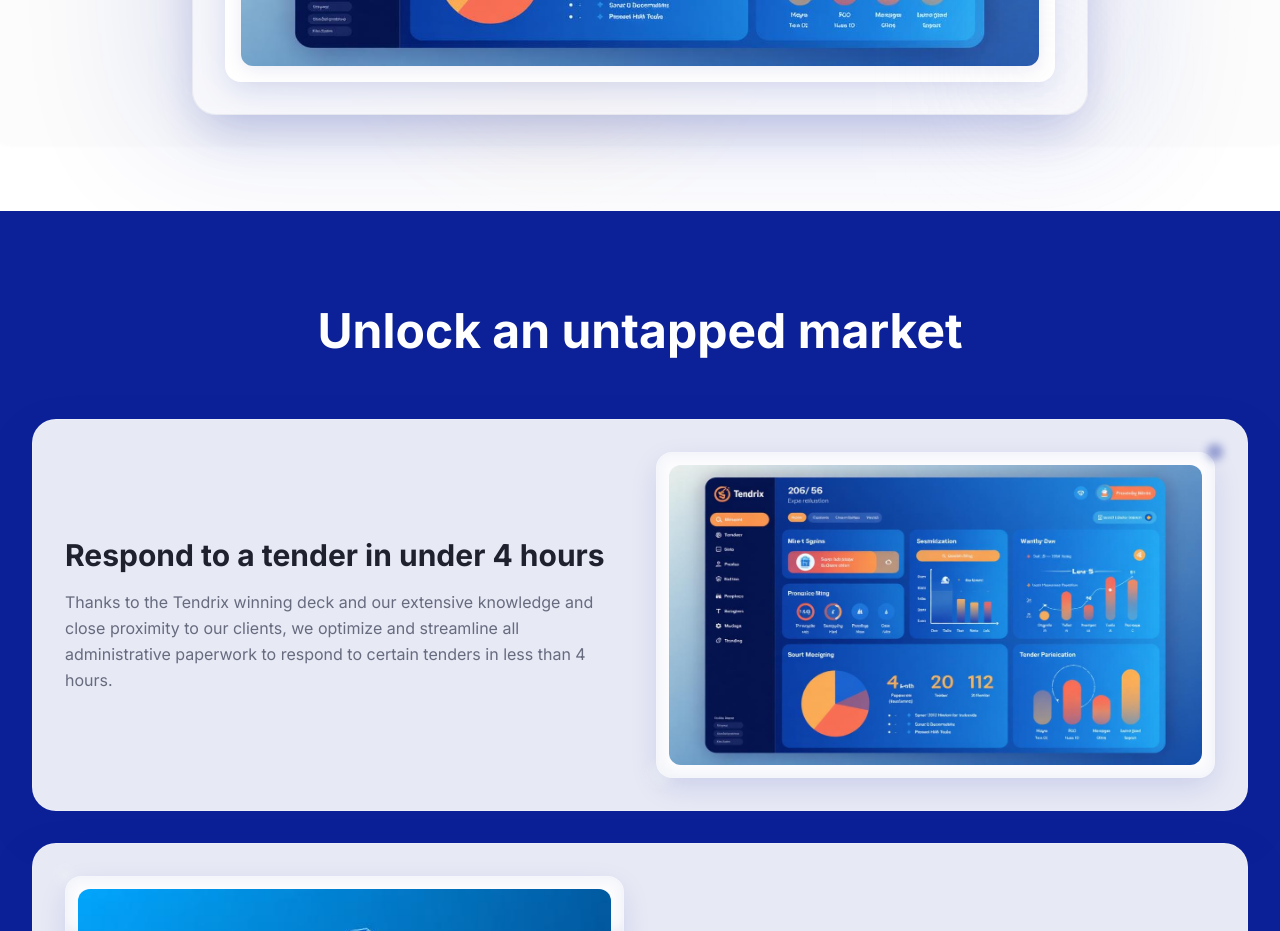
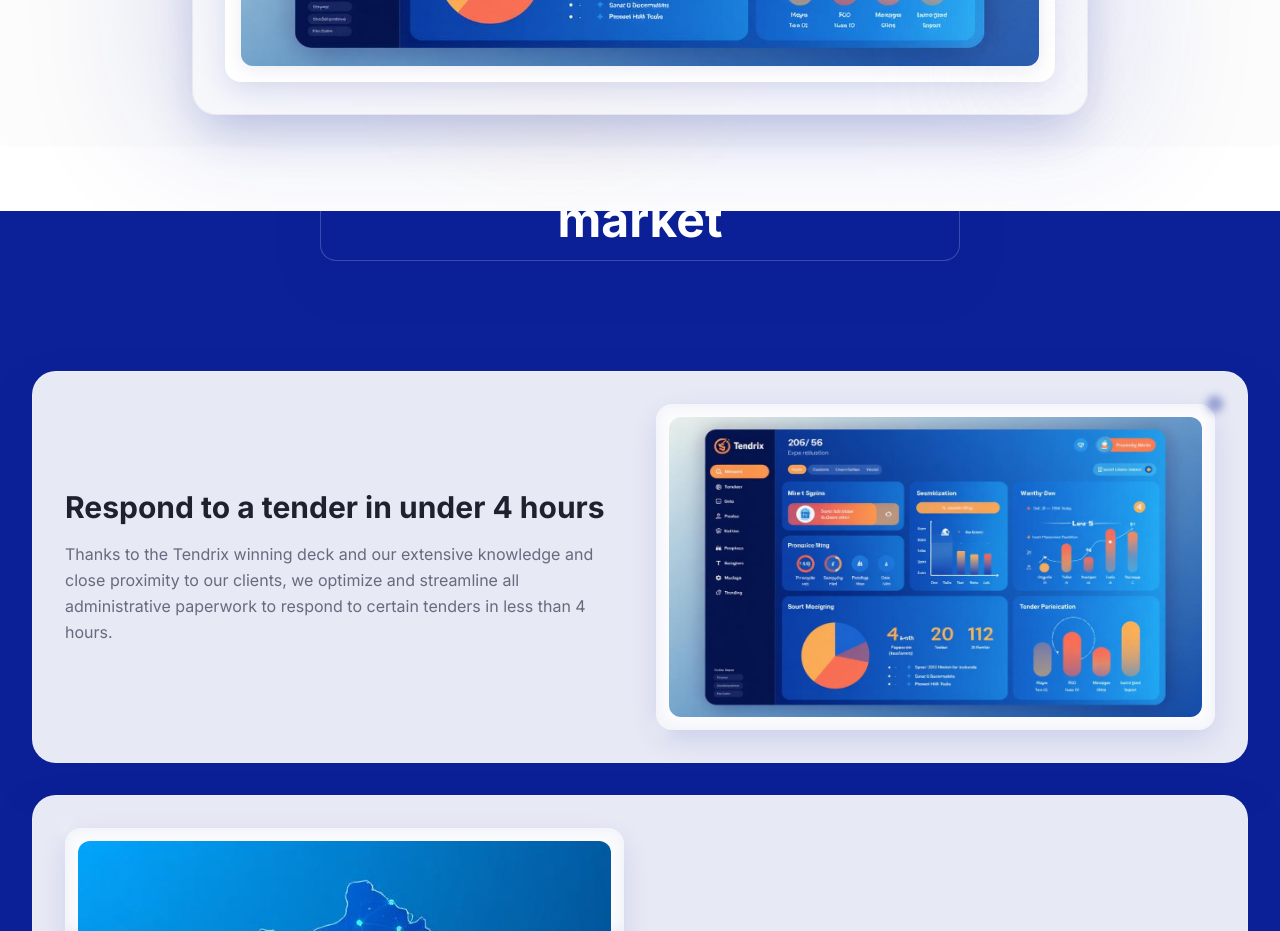
Before and after one commit to juliendetendrix/tendrix-tender-simplify, a React (Vite) app: page / in a window 1280 px wide. Shown: the part 920-1851 px from the top of the page. Built offline with nearby package versions, Linux system fonts and the light colour scheme; the HTML template or start-up script is replaced by a standard one.

Commit message:
Move "Unlock an untapped market" title

```diff
--- a/src/components/HowItWorks.tsx
+++ b/src/components/HowItWorks.tsx
@@ -5,13 +5,16 @@ import notificationMockup from '@/assets/notification-mockup.jpg';
 const HowItWorks = () => {
   return (
     <section id="how-it-works" className="section-padding bg-primary relative overflow-hidden">
-      <div className="container-max relative z-10">
-        {/* Section Header */}
-        <div className="text-center mb-16">
-          <h2 className="text-3xl lg:text-5xl font-bold text-primary-foreground mb-6">
+      {/* Floating Title - positioned to straddle sections */}
+      <div className="absolute -top-20 left-1/2 transform -translate-x-1/2 z-20">
+        <div className="text-center">
+          <h2 className="text-3xl lg:text-5xl font-bold text-primary-foreground mb-6 px-8 py-4 bg-primary/90 backdrop-blur rounded-2xl border border-white/20 shadow-strong">
             Unlock an untapped market
           </h2>
         </div>
+      </div>
+
+      <div className="container-max relative z-10 pt-16">{/* Added padding-top to account for floating title */}
 
         {/* First Block: Respond to tenders under 4 hours */}
         <div className="bg-card/90 backdrop-blur border border-white/20 rounded-3xl p-8 shadow-strong mb-8">
```
